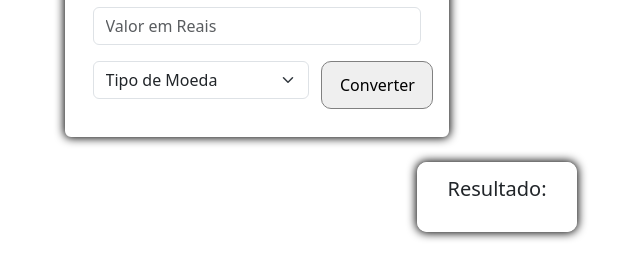
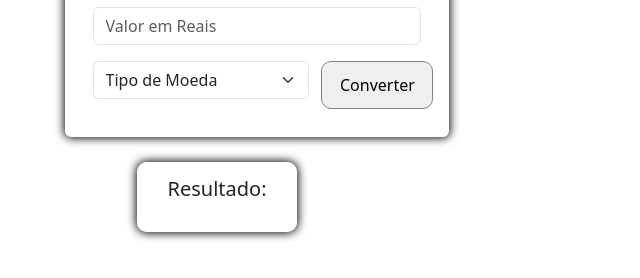
Before and after one commit to Marifrrs/Conversor-de-Moedas, a plain HTML site: page index.html in a window 1280 px wide. Shown: the part 174-452 px from the top of the page, without its empty margins (383-1023 px from the left). Drawn offline with nearby package versions, Linux system fonts and the light colour scheme.

Commit message:
Update style.css

```diff
--- a/style.css
+++ b/style.css
@@ -21,7 +21,7 @@ h1, h5, p{
     display: grid;
     justify-content: center;
     border-radius: 10px;
-    margin: 2% 50em 1%;
+    margin: 2% 32.5em 1%;
     padding: 1%;
     border: solid 2px white;
     box-shadow: 0 0 10px 1px black;
```
